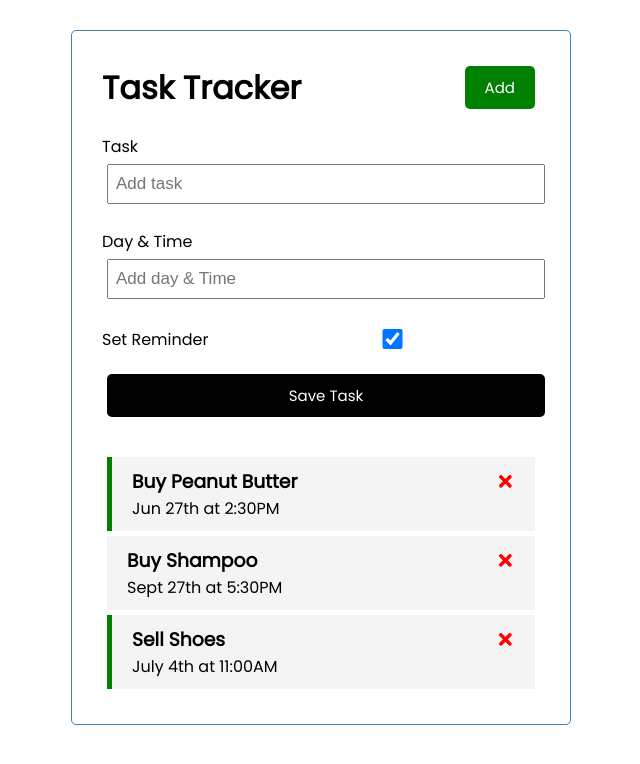
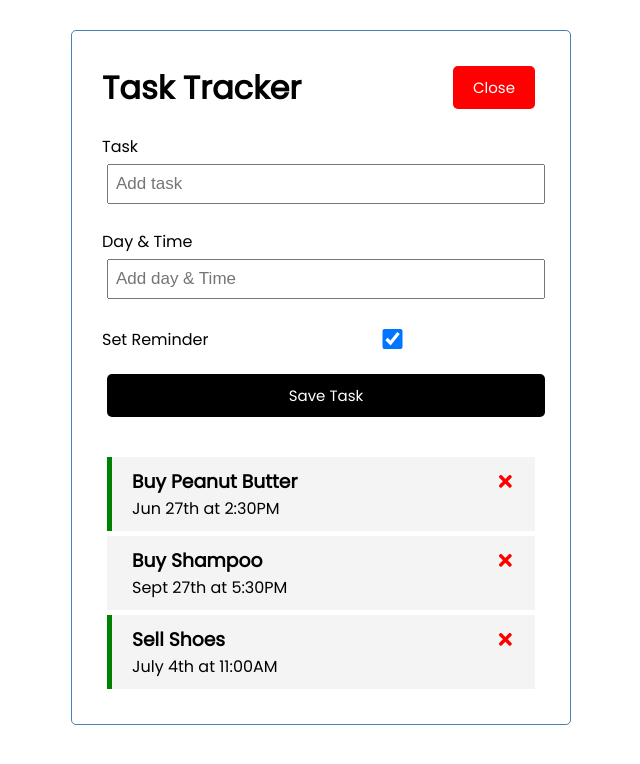
Before and after one commit to pakhilnair/react-tracker-app-test, a React (Create React App) app: page / in a window 1280 px wide. Both pictures are taken after a click on the button "Add". Shown: the top 764 px of the page, without its empty margins (319-959 px from the left). Built offline with nearby package versions, Linux system fonts and the light colour scheme.

Commit message:
Button messages and color changed

```diff
--- a/src/App.js
+++ b/src/App.js
@@ -46,7 +46,8 @@ const toggleReminder = (id) => {
 
   return (
     <div className="container">
-      <Header title='Task Tracker' onAdd={() => setShowAddTask(!showAddTask)}/>
+      <Header title='Task Tracker' onAdd={() => setShowAddTask(!showAddTask)}
+      showAdd={ showAddTask }/>
       {showAddTask && <AddTask onAdd={addTask} />}
       {tasks.length > 0 ? <Tasks tasks={tasks} onDelete={deleteTask}
       onToggle={toggleReminder} /> : 'No tasks to show '}
--- a/src/components/Button.js
+++ b/src/components/Button.js
@@ -5,7 +5,7 @@ const Button = ({ color, text, onClick }) => {
     //     console.log(e)
     // }
   return (
-    <button onClick={onClick} style={{ backgroundColor:color }} className='btn'>Add</button>
+    <button onClick={onClick} style={{ backgroundColor:color }} className='btn'>{text}</button>
   )
 }
 
--- a/src/components/Header.js
+++ b/src/components/Header.js
@@ -1,11 +1,13 @@
 import PropTypes from 'prop-types'
 import Button from './Button'
 
-const Header = ({ title, onAdd }) => {
+const Header = ({ title, onAdd, showAdd }) => {
   return (
     <header className='header'>
         <h1>{ title }</h1>
-        <Button color='green' text='Add' onClick={ onAdd } />
+        <Button color={showAdd ? 'red' : 'green'}
+        text={showAdd ? 'Close' : 'Add'}
+        onClick={ onAdd } />
     </header>
   )
 }
--- a/src/index.css
+++ b/src/index.css
@@ -59,6 +59,7 @@ body {
   margin: 5px;
   padding: 10px 20px;
   cursor: pointer;
+  border-left: 5px solid #f4f4f4;
 }
 
 .task.reminder {
```
